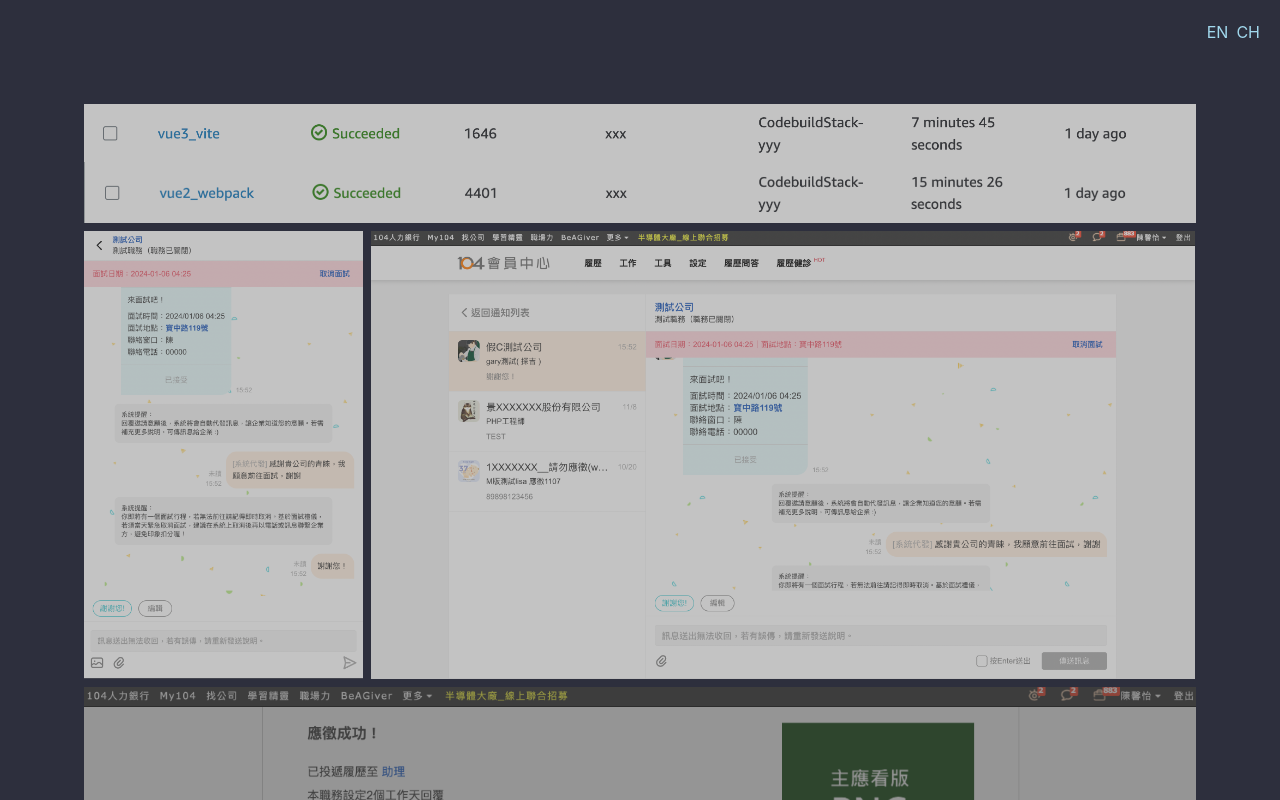
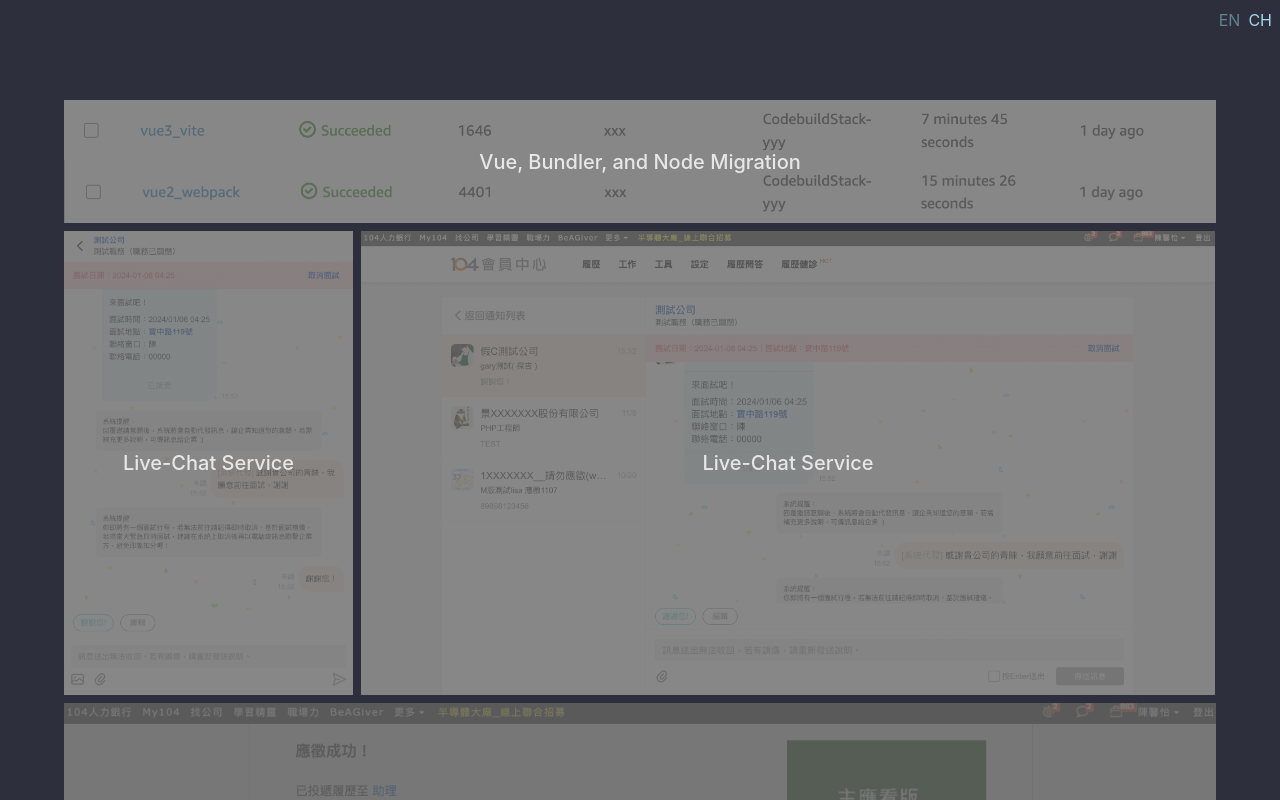
Before and after one commit to ItsTiffanyChen/portfolio, a Vue app: page /#/en in a window 1280 px wide. Shown: the top 800 px of the page. Built offline with nearby package versions, Linux system fonts and the light colour scheme.

Commit message:
minor adjustments

```diff
--- a/src/App.vue
+++ b/src/App.vue
@@ -45,9 +45,19 @@
 
 <template>
   <div class="app position-relative">
-    <div class="text-right">
-      <RouterLink class="mr-2" to="/en">EN</RouterLink>
-      <RouterLink to="/ch">CH</RouterLink>
+    <div class="p-2 text-right">
+      <RouterLink
+        class="app__lang mr-2"
+        :class="{ 'app__lang--active': route.params.lang === 'en' }"
+        to="/en"
+        >EN</RouterLink
+      >
+      <RouterLink
+        class="app__lang"
+        :class="{ 'app__lang--active': route.params.lang === 'ch' }"
+        to="/ch"
+        >CH</RouterLink
+      >
     </div>
     <div class="app__main m-auto">
       <div ref="galleryContainerRef" class="main__portfolio">
@@ -94,14 +104,24 @@
 }
 </style>
 <style scoped lang="scss">
-@mixin title {
-  font-size: 20px;
-  font-weight: 500;
-}
-
 .app {
   min-height: 100vh;
-  padding: 20px;
+  min-width: 360px;
+
+  &__lang {
+    color: #a1d8ed;
+    transition: color 0.15s linear;
+    text-decoration: none;
+
+    &:hover {
+      color: #86b7c9;
+    }
+
+    &--active,
+    &--active:hover {
+      color: #5f828e;
+    }
+  }
 
   &__main {
     color: #e5e5e5;
@@ -118,16 +138,6 @@
     @media screen and (min-width: 1300px) {
       padding: 80px;
     }
-
-    &__about-me {
-      &__title {
-        @include title;
-      }
-
-      &__description {
-        white-space: pre-wrap;
-      }
-    }
   }
 
   &__lightbox {
@@ -136,21 +146,21 @@
     }
 
     &__title {
-      @include title;
+      font-size: 16px;
+      font-weight: 500;
+
+      @media screen and (min-width: 960px) {
+        font-size: 18px;
+      }
     }
 
     &__detail {
       white-space: pre-wrap;
-    }
-  }
+      font-size: 14px;
 
-  a {
-    color: #a1d8ed;
-    transition: color 0.15s linear;
-    text-decoration: none;
-
-    &:hover {
-      color: #86b7c9;
+      @media screen and (min-width: 960px) {
+        font-size: 16px;
+      }
     }
   }
 }
--- a/src/components/Gallery.vue
+++ b/src/components/Gallery.vue
@@ -198,23 +198,27 @@
       bottom: 0;
       left: 0;
       right: 0;
-      background-color: rgba(#6a6a6a, 0.4);
+      background-color: rgba(#6a6a6a, 0.8);
       cursor: pointer;
       transition: background-color 0.15s linear;
 
       &__text {
-        font-size: 20px;
+        font-size: 16px;
         font-weight: 500;
-        opacity: 0;
+        opacity: 0.8;
         transition: opacity 0.15s linear;
+
+        @media screen and (min-width: 960px) {
+          font-size: 20px;
+        }
       }
 
       &:hover {
-        background-color: rgba(#6a6a6a, 0.6);
+        background-color: rgba(#6a6a6a, 0.3);
 
         .gallery__img__mask__text {
           display: block;
-          opacity: 0.8;
+          opacity: 0;
         }
       }
     }
--- a/src/galleryList.js
+++ b/src/galleryList.js
@@ -38,18 +38,6 @@
     ]
   },
   {
-    src: `${publicPath}feedback_pc.png`,
-    title: "gallery.feedback.title",
-    detail: "gallery.feedback.detail",
-    imgs: [`${publicPath}feedback_pc.png`, `${publicPath}feedback_m.png`]
-  },
-  {
-    src: `${publicPath}feedback_m.png`,
-    title: "gallery.feedback.title",
-    detail: "gallery.feedback.detail",
-    imgs: [`${publicPath}feedback_pc.png`, `${publicPath}feedback_m.png`]
-  },
-  {
     src: `${publicPath}changejob_m.png`,
     title: "gallery.changeJob.title",
     detail: "gallery.changeJob.detail",
@@ -74,18 +62,6 @@
     imgs: [`${publicPath}csr_pc.png`, `${publicPath}csr_m.png`]
   },
   {
-    src: `${publicPath}newestjob_pc.png`,
-    title: "gallery.newestJob.title",
-    detail: "gallery.newestJob.detail",
-    imgs: [`${publicPath}newestjob_pc.png`, `${publicPath}newestjob_m.png`]
-  },
-  {
-    src: `${publicPath}newestjob_m.png`,
-    title: "gallery.newestJob.title",
-    detail: "gallery.newestJob.detail",
-    imgs: [`${publicPath}newestjob_pc.png`, `${publicPath}newestjob_m.png`]
-  },
-  {
     src: `${publicPath}profile-portfolio_m.png`,
     title: "gallery.profilePortfolio.title",
     detail: "gallery.profilePortfolio.detail",
@@ -105,8 +81,8 @@
   },
   {
     src: `${publicPath}profile-company_pc.png`,
-    title: "gallery.feedback.title",
-    detail: "gallery.feedback.detail",
+    title: "gallery.profileCompany.title",
+    detail: "gallery.profileCompany.detail",
     imgs: [
       `${publicPath}profile-portfolio_pc.png`,
       `${publicPath}profile-company_m.png`
@@ -120,5 +96,29 @@
       `${publicPath}profile-portfolio_pc.png`,
       `${publicPath}profile-company_m.png`
     ]
+  },
+  {
+    src: `${publicPath}newestjob_pc.png`,
+    title: "gallery.newestJob.title",
+    detail: "gallery.newestJob.detail",
+    imgs: [`${publicPath}newestjob_pc.png`, `${publicPath}newestjob_m.png`]
+  },
+  {
+    src: `${publicPath}newestjob_m.png`,
+    title: "gallery.newestJob.title",
+    detail: "gallery.newestJob.detail",
+    imgs: [`${publicPath}newestjob_pc.png`, `${publicPath}newestjob_m.png`]
+  },
+  {
+    src: `${publicPath}feedback_pc.png`,
+    title: "gallery.feedback.title",
+    detail: "gallery.feedback.detail",
+    imgs: [`${publicPath}feedback_pc.png`, `${publicPath}feedback_m.png`]
+  },
+  {
+    src: `${publicPath}feedback_m.png`,
+    title: "gallery.feedback.title",
+    detail: "gallery.feedback.detail",
+    imgs: [`${publicPath}feedback_pc.png`, `${publicPath}feedback_m.png`]
   }
 ];
```
